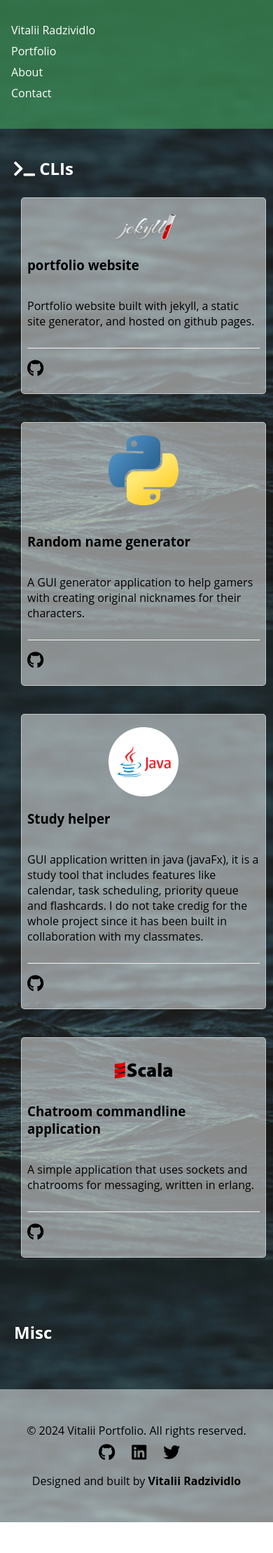
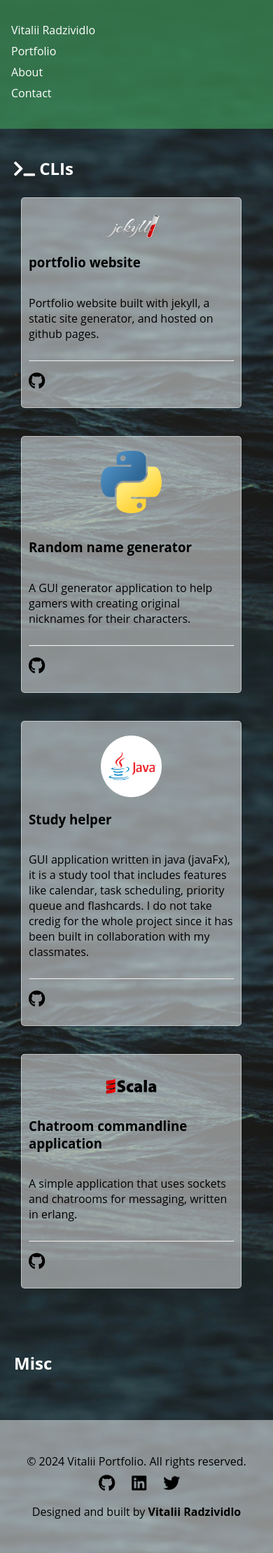
Before and after one commit to Veentikon/Veentikon.github.io, a Jekyll site: the page built from portfolio.md, in a window 390 px wide. Shown: the whole page at 70% size. Built offline with Jekyll 4.4.1, drawn with Linux system fonts in a browser that asks for light colours; some web fonts are replaced; before the commit the page ends 2175 px from its top, so only the background shows below that.

Commit message:
decreased size of the project-box for mobile devices

```diff
--- a/assets/_scss/_portfolio.scss
+++ b/assets/_scss/_portfolio.scss
@@ -45,9 +45,9 @@
     display: flex;
     flex-direction: column;
     justify-content: space-between;
-    flex: 1 1 calc(100% - 10px);
-    max-width: 100%;
-    min-width: 100%;
+    flex: 1 1 calc(90% - 10px);
+    max-width: 90%;
+    min-width: 90%;
     background-color: $footer-background-color;
     color: black;
     margin: 10px;
@@ -59,25 +59,25 @@
   }
 }
 
-// Media query for mobile devices
-@media (max-width: 480px) {
-  .project-box {
-    display: flex;
-    flex-direction: column;
-    justify-content: space-between;
-    flex: 1 1 calc(100% - 8px);
-    max-width: 100%;
-    min-width: 100%;
-    background-color: $footer-background-color;
-    color: black;
-    margin: 10px;
-    padding: 8px;
-    transition: transform 0.2s ease-in-out;
-    border: 1px solid $footer-background-color;
-    box-sizing: border-box;
-    border-radius: 5px;
-  }
-}
+// // Media query for mobile devices. Does not work
+// @media (max-width: 480px) {
+//   .project-box {
+//     display: flex;
+//     flex-direction: column;
+//     justify-content: space-between;
+//     flex: 1 1 calc(100% - 8px);
+//     max-width: 100%;
+//     min-width: 100%;
+//     background-color: $footer-background-color;
+//     color: black;
+//     margin: 10px;
+//     padding: 8px;
+//     transition: transform 0.2s ease-in-out;
+//     border: 1px solid $footer-background-color;
+//     box-sizing: border-box;
+//     border-radius: 5px;
+//   }
+// }
 
 .project-image {
   width: 30%;
```
